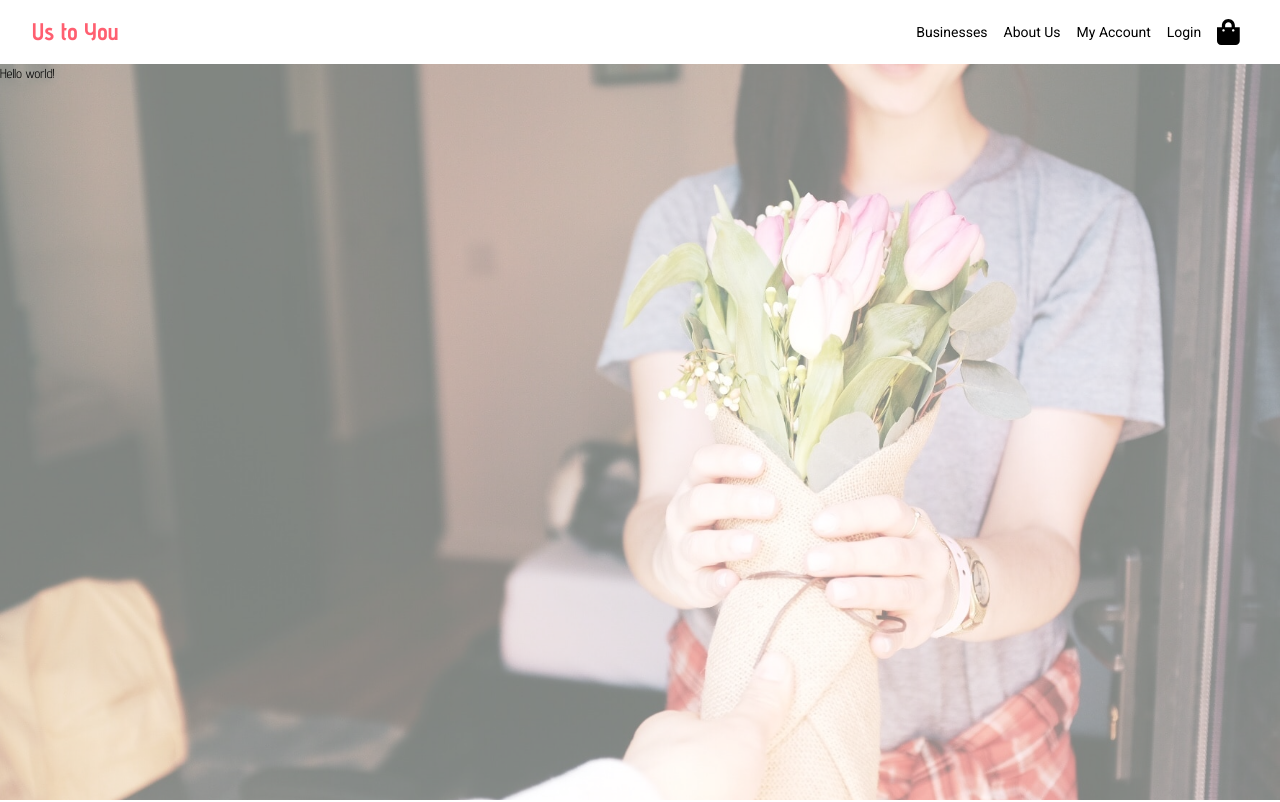
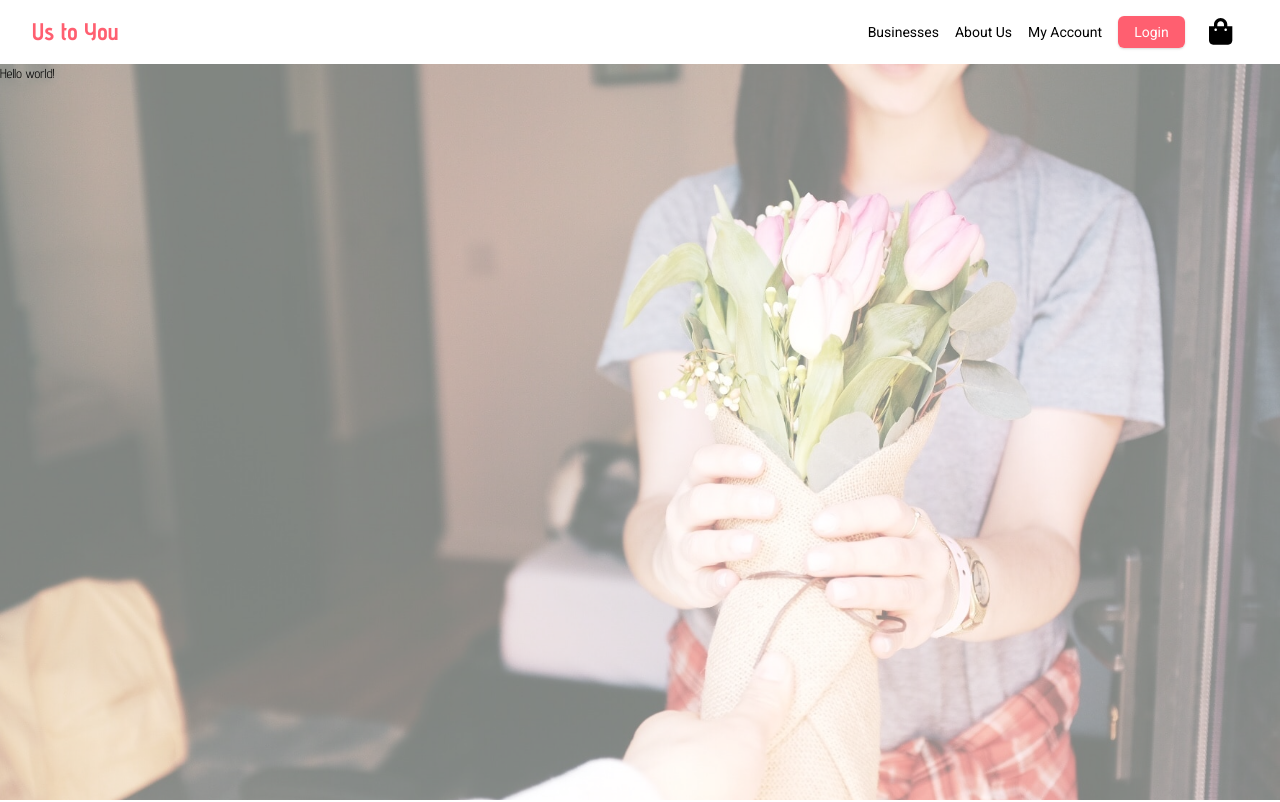
Before and after one commit to catcarbonell/hackathon_frontend, a React (Create React App) app: page / in a window 1280 px wide. Shown: the top 802 px of the page. Built offline with nearby package versions, Linux system fonts and the light colour scheme.

Commit message:
Fixed Cart button, restyled login button

```diff
--- a/src/Components/Navbar.js
+++ b/src/Components/Navbar.js
@@ -40,8 +40,11 @@ const Navbar = () => {
                     <span className='m-2 lg:text-sm text-xl hover:text-custom-red cursor-pointer'>Businesses</span>
                     <span className='m-2 lg:text-sm text-xl hover:text-custom-red cursor-pointer'>About Us</span>
                     <span className='m-2 lg:text-sm text-xl hover:text-custom-red cursor-pointer'>My Account</span>
-                    <Link to="/login"><span className='m-2 lg:text-sm text-xl hover:text-custom-red cursor-pointer'>Login</span></Link>
-                    <FontAwesomeIcon className="m-2 hover:text-custom-red cursor-pointer" icon={faShoppingBag} size="2x" />
+
+                    <Link to="/login"><span className='m-2 text-xl hover:text-custom-red lg:py-2 lg:px-4 lg:shadow lg:text-white lg:bg-custom-red lg:rounded-md lg:text-sm lg:hover:bg-red-700 lg:hover:text-white cursor-pointer'>Login</span></Link>
+                    <span className="m-2 text-xl hover:text-custom-red cursor-pointer">
+                        <span className="lg:hidden">Cart</span> <FontAwesomeIcon className="lg:m-2 ml-2 hover:text-custom-red cursor-pointer" icon={faShoppingBag} size="lg" />
+                    </span>
                     <span onClick={toggleActiveLink} className='m-2 lg:hidden text-xl hover:text-custom-red cursor-pointer'>
                         Close <FontAwesomeIcon className="hover:text-custom-red cursor-pointer" icon={faChevronRight} />
                     </span>
```
